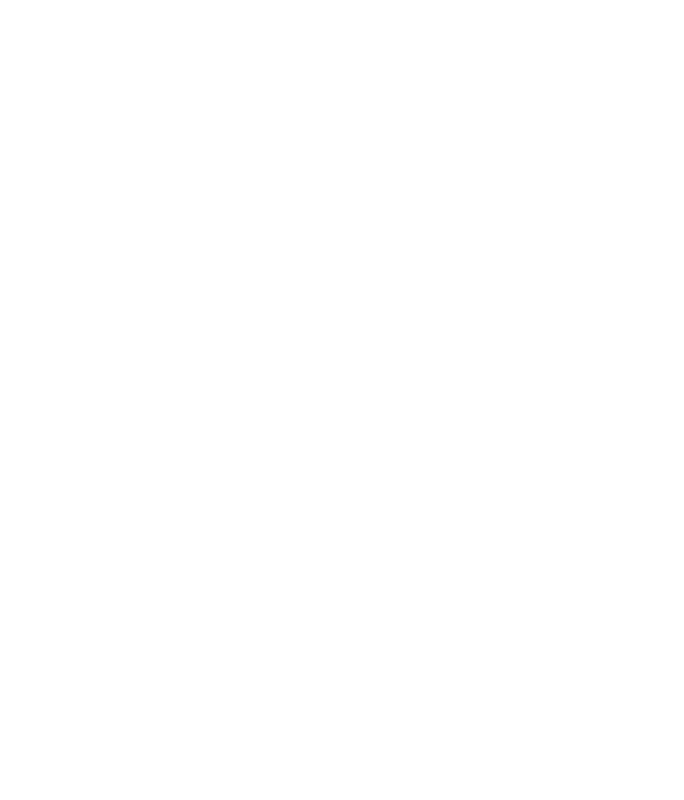
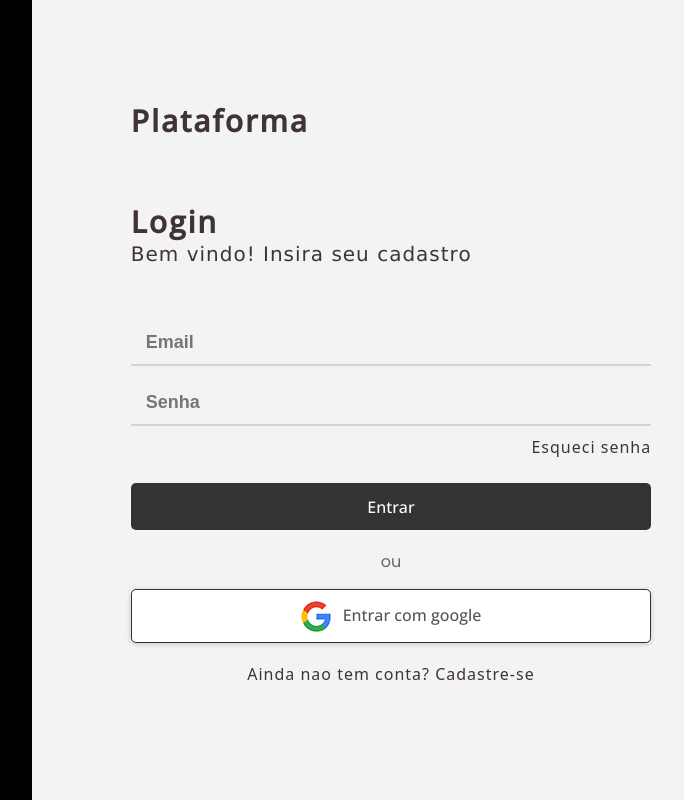
Before and after one commit to vinigabrielfeitosa/loginpage, a React (Create React App) app: page /Login in a window 1280 px wide. Before the commit this address had no page. Shown: the whole page, without its empty margins (537-1221 px from the left). Built offline with nearby package versions, Linux system fonts and the light colour scheme.

Commit message:
Inputs Cadastro

```diff
--- a/pages/cadastro.tsx
+++ /dev/null
@@ -1,3 +0,0 @@
-import "./App.css";
-import StyledButton from "./componentes/Button";
-import GoogleButton from "./componentes/Buttongoogle";
--- a/src/App.tsx
+++ b/src/App.tsx
@@ -9,7 +9,7 @@ const App = () => {
       <div>
         <Routes>
           <Route path="/Cadastro" element={<Cadastro />} />
-          <Route path="/" element={<Login />} />
+          <Route path="/Login" element={<Login />} />
         </Routes>
       </div>
     </Router>
--- a/src/componentes/Input.tsx
+++ b/src/componentes/Input.tsx
@@ -1,13 +1,14 @@
+import React from 'react';
 import styled from 'styled-components';
 
 interface InputProps {
   placeholder: string;
+  type?: string; // Adicionamos a propriedade "type" para definir o tipo do input (por padrão é "text")
 }
 
 const StyledInput = styled.input<InputProps>`
   width: 85%;
   margin-top: 15px;
-  /* margin-bottom: 15px; */
   background: transparent;
   padding: 15px;
   border: none;
@@ -21,13 +22,23 @@ const StyledInput = styled.input<InputProps>`
   }
 `;
 
-const App = () => {
+export const LoginPage = () => {
   return (
-    <div className="input-container">
+    <div className="login-container">
       <StyledInput placeholder="Email" />
-      <StyledInput placeholder="Senha" />
+      <StyledInput placeholder="Senha" type="password" />
     </div>
   );
 };
 
-export default App;
+export const SignupPage = () => {
+  return (
+    <div className="signup-container">
+      <StyledInput placeholder="Nome de Usuário" />
+      <StyledInput placeholder="Email" />
+      <StyledInput placeholder="Confirmar Email" />
+      <StyledInput placeholder="Senha" type="password" />
+      <StyledInput placeholder="Confirmar Senha" type="password" />
+    </div>
+  );
+};
--- a/src/pages/cadastro/Cadastro.tsx
+++ b/src/pages/cadastro/Cadastro.tsx
@@ -2,7 +2,7 @@ import React from "react";
 import "../../App.css";
 import StyledButton from "../../componentes/Button";
 import GoogleButton from "../../componentes/Buttongoogle";
-import StyledInput from "../../componentes/Input";
+import { SignupPage } from "../../componentes/Input";
 
 const Cadastro = () => {
   return (
@@ -15,14 +15,14 @@ const Cadastro = () => {
             <p>Crie sua conta</p>
           </div>
           <div className="input-container">
-            <StyledInput/>
+            <SignupPage/>
           </div>
           <StyledButton label="Cadastrar" />
           <span className="or-separator">ou</span>
           <GoogleButton
            label="Entrar com google" />
           <div className="section-sign">
-            <a className="forgot-password" href="/Cadastro">
+            <a className="forgot-password" href="/Login">
               Já tem conta? Faça login
             </a>
           </div>
--- a/src/pages/login/Login.tsx
+++ b/src/pages/login/Login.tsx
@@ -2,21 +2,21 @@ import React from "react";
 import "../../App.css";
 import StyledButton from "../../componentes/Button";
 import GoogleButton from "../../componentes/Buttongoogle";
-import StyledInput from "../../componentes/Input";
+import { LoginPage } from "../../componentes/Input";
 
 const Login = () => {
   return (
     <div className="login-page">
       <div className="image-section"></div>
       <div className="login-section">
-        <form className="login-form" action="/login" method="post">
+        <form className="login-form" action="/Login" method="post">
           <div className="aviso">
             <h2>Plataforma</h2>
             <h2 className="plogin">Login</h2>
             <p>Bem vindo! Insira seu cadastro</p>
           </div>
           <div className="input-container">
-          <StyledInput/>
+          <LoginPage/>
             <a className="forgot-password" href="/Cadastro">
               Esqueci senha
             </a>
```
